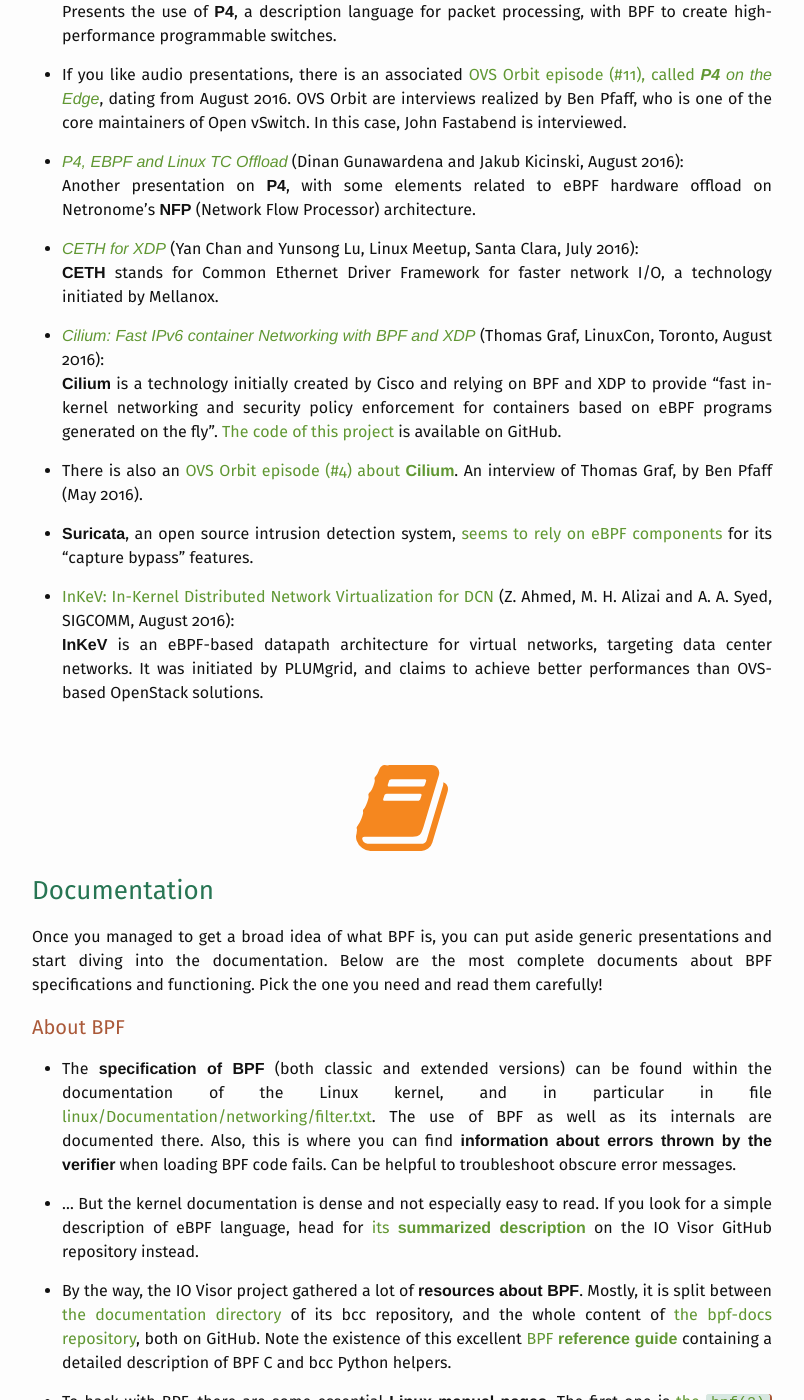
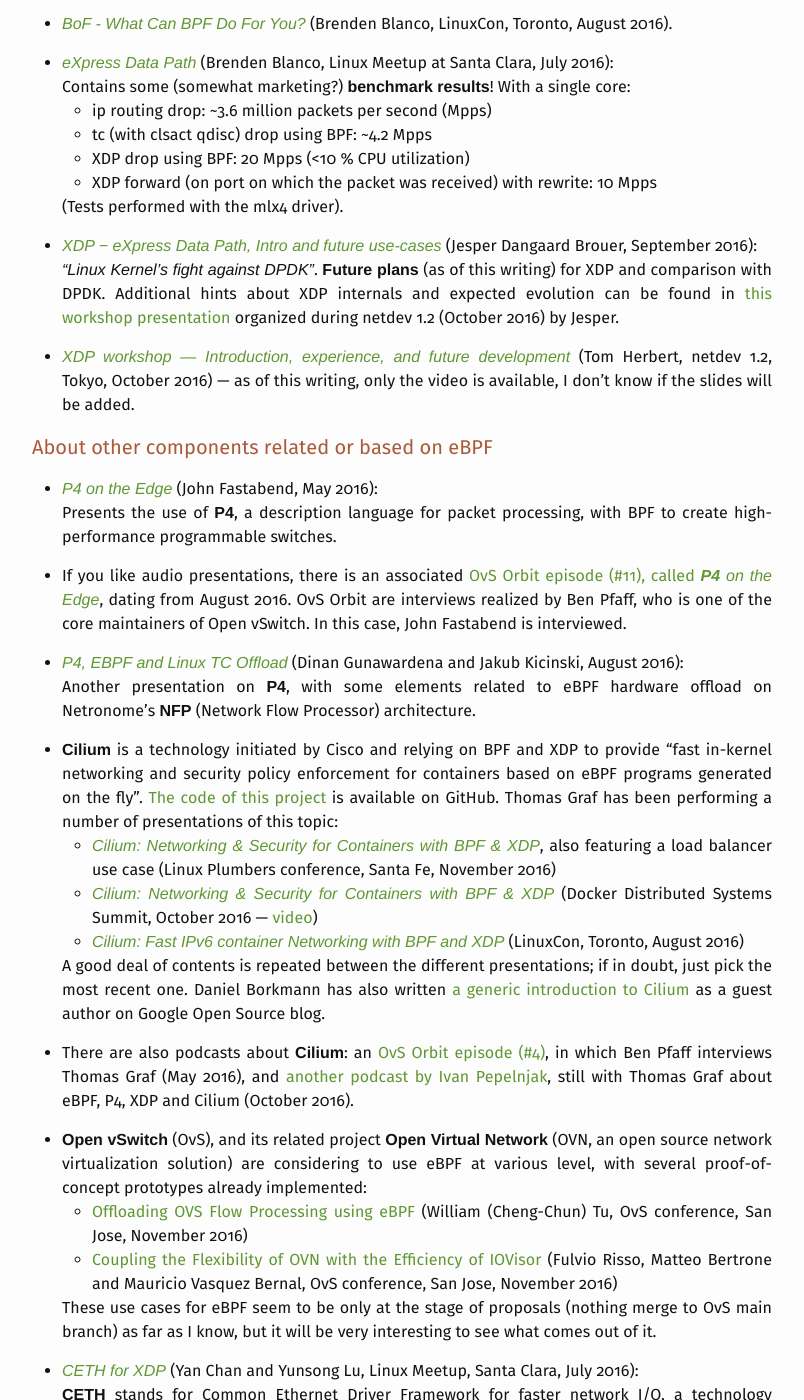
Before and after one commit to qmonnet/whirl-offload, a Jekyll site: the page built from _posts/2016-09-01-dive-into-bpf.md, in a window 1280 px wide and 1400 px high, scrolled down 3571 px. Shown: the whole window, without its empty margins (238-1042 px from the left). Built offline with Jekyll 4.4.1, drawn with Linux system fonts in a browser that asks for light colours; some web fonts are replaced; some of the changed text lies outside the part shown.

Commit message:
posts/BPF_resources: add several new references
Including:

* Presentations from netdev 1.2
* Presentations from OvS con
* Other miscellaneous references

Also, regroup talks on Cilium and tc + BPF into sublists.

```diff
--- a/_posts/2016-09-01-dive-into-bpf.md
+++ b/_posts/2016-09-01-dive-into-bpf.md
@@ -15,6 +15,8 @@
 
 * ToC
 {:toc}
+
+_~ [Updated](https://github.com/qmonnet/whirl-offload/commits/gh-pages/_posts/2016-09-01-dive-into-bpf.md) 2016-11-24 ~_
 
 # What is BPF?
 
@@ -119,17 +121,27 @@
 * [_Extending extended BPF_](https://lwn.net/Articles/603983/)
   (Jonathan Corbet, July 2014)
 
-BPF internals:
+**BPF internals**:
 
-* [_Linux tc and eBPF_](https://archive.fosdem.org/2016/schedule/event/ebpf/attachments/slides/1159/export/events/attachments/ebpf/slides/1159/ebpf.pdf)
-  (Daniel Borkmann, fosdem16, January 2016)
+* Daniel Borkmann has been doing an amazing work to present **the internals** of eBPF, in particular about **its use with tc**, through several talks and papers.
+    * [*Advanced programmability and recent updates with tc's cls_bpf*](http://netdevconf.org/1.2/session.html?daniel-borkmann)
+      (netdev 1.2, Tokyo, October 2016):<br />
+      Daniel provides details on eBPF, its use for tunneling and encapsulation,
+      direct packet access, and other features.
+    * [*cls_bpf/eBPF updates since netdev 1.1*](http://netdevconf.org/1.2/slides/oct5/07_tcws_daniel_borkmann_2016_tcws.pdf)
+      (netdev 1.2, Tokyo, October 2016, part of
+      [this tc workshop](http://netdevconf.org/1.2/session.html?jamal-tc-workshop))
+    * [*On getting tc classifier fully programmable with cls_bpf*](http://www.netdevconf.org/1.1/proceedings/slides/borkmann-tc-classifier-cls-bpf.pdf)
+      (netdev 1.1, Sevilla, February 2016):<br />
+      After introducing eBPF, this presentation provides insights on many
+      internal BPF mechanisms (map management, tail calls, verifier). A
+      must-read! For the most ambitious,
+      [the full paper is available here](http://www.netdevconf.org/1.1/proceedings/papers/On-getting-tc-classifier-fully-programmable-with-cls-bpf.pdf).
+    * [_Linux tc and eBPF_](https://archive.fosdem.org/2016/schedule/event/ebpf/attachments/slides/1159/export/events/attachments/ebpf/slides/1159/ebpf.pdf)
+      (fosdem16, January 2016)
 
-* [*On getting tc classifier fully programmable with cls_bpf*](http://www.netdevconf.org/1.1/proceedings/slides/borkmann-tc-classifier-cls-bpf.pdf)
-  (Daniel Borkmann, netdev 1.1, Sevilla, February 2016):<br />
-  After introducing eBPF, this presentation provides insights on many **internal
-  BPF mechanisms** (map management, tail calls, verifier). A must-read! For the
-  most ambitious,
-  [the full paper is available here](http://www.netdevconf.org/1.1/proceedings/papers/On-getting-tc-classifier-fully-programmable-with-cls-bpf.pdf).
+  These presentations are probably one of the best sources of documentation to
+  understand the design and implementation of internal mechanisms of eBPF.
 
 The [**IO Visor blog**](https://www.iovisor.org/resources/blog) has some
 interesting technical articles about BPF. Some of them contain a bit of
@@ -155,11 +167,19 @@
 
 Introducing BPF, but also presenting **generic concepts of Linux networking**:
 
+* [_Linux Networking Explained_](http://www.slideshare.net/ThomasGraf5/linux-networking-explained)
+  (Thomas Graf, LinuxCon, Toronto, August 2016)
+
 * [_Kernel Networking Walkthrough_](http://www.slideshare.net/ThomasGraf5/linuxcon-2015-linux-kernel-networking-walkthrough)
   (Thomas Graf, LinuxCon, Seattle, August 2015)
 
-* [_Linux Networking Explained_](http://www.slideshare.net/ThomasGraf5/linux-networking-explained)
-  (Thomas Graf, LinuxCon, Toronto, August 2016)
+**Hardware offload**:
+
+* eBPF with tc or XDP supports hardware offload, starting with Linux kernel
+  version 4.9 and introduced by Netronome. Here is a presentation about this
+  feature:<br />
+  [eBPF/XDP hardware offload to SmartNICs](http://netdevconf.org/1.2/session.html?jakub-kicinski)
+  (Jakub Kicinski and Nic Viljoen, netdev 1.2, Tokyo, October 2016)
 
 About **cBPF**:
 
@@ -198,7 +218,14 @@
 * [_XDP − eXpress Data Path, Intro and future use-cases_](http://people.netfilter.org/hawk/presentations/xdp2016/xdp_intro_and_use_cases_sep2016.pdf)
   (Jesper Dangaard Brouer, September 2016):<br />
   _“Linux Kernel’s fight against DPDK”_. **Future plans** (as of this writing)
-  for XDP and comparison with DPDK.
+  for XDP and comparison with DPDK. Additional hints about XDP internals and
+  expected evolution can be found in
+  [this workshop presentation](http://netdevconf.org/1.2/session.html?jesper-performance-workshop)
+  organized during netdev 1.2 (October 2016) by Jesper.
+
+* [_XDP workshop — Introduction, experience, and future development_](http://netdevconf.org/1.2/session.html?herbert-xdp-workshop)
+  (Tom Herbert, netdev 1.2, Tokyo, October 2016) — as of this writing, only the
+  video is available, I don't know if the slides will be added.
 
 ### About other components related or based on eBPF
 
@@ -208,8 +235,8 @@
   with BPF to create high-performance programmable switches.
 
 * If you like audio presentations, there is an associated
-  [OVS Orbit episode (#11), called _**P4** on the Edge_](https://ovsorbit.benpfaff.org/#e11),
-  dating from August 2016. OVS Orbit are interviews realized by Ben Pfaff, who
+  [OvS Orbit episode (#11), called _**P4** on the Edge_](https://ovsorbit.benpfaff.org/#e11),
+  dating from August 2016. OvS Orbit are interviews realized by Ben Pfaff, who
   is one of the core maintainers of Open vSwitch. In this case, John Fastabend
   is interviewed.
 
@@ -218,32 +245,62 @@
   Another presentation on **P4**, with some elements related to eBPF hardware
   offload on Netronome's **NFP** (Network Flow Processor) architecture.
 
+* **Cilium** is a technology initiated by Cisco and relying on BPF and XDP to
+  provide “fast in-kernel networking and security policy enforcement for
+  containers based on eBPF programs generated on the fly”.
+  [The code of this project](https://github.com/cilium/cilium)
+  is available on GitHub. Thomas Graf has been performing a number of
+  presentations of this topic:
+    * [_Cilium: Networking & Security for Containers with BPF & XDP_](http://www.slideshare.net/ThomasGraf5/clium-container-networking-with-bpf-xdp),
+      also featuring a load balancer use case
+      (Linux Plumbers conference, Santa Fe, November 2016)
+    * [_Cilium: Networking & Security for Containers with BPF & XDP_](http://www.slideshare.net/Docker/cilium-bpf-xdp-for-containers-66969823)
+      (Docker Distributed Systems Summit, October 2016 —
+      [video](https://www.youtube.com/watch?v=TnJF7ht3ZYc&list=PLkA60AVN3hh8oPas3cq2VA9xB7WazcIgs))
+    * [_Cilium: Fast IPv6 container Networking with BPF and XDP_](http://www.slideshare.net/ThomasGraf5/cilium-fast-ipv6-container-networking-with-bpf-and-xdp)
+      (LinuxCon, Toronto, August 2016)
+
+  A good deal of contents is repeated between the different presentations; if
+  in doubt, just pick the most recent one. Daniel Borkmann has also written
+  [a generic introduction to Cilium](https://opensource.googleblog.com/2016/11/cilium-networking-and-security.html)
+  as a guest author on Google Open Source blog.
+
+* There are also podcasts about **Cilium**: an
+  [OvS Orbit episode (#4)](https://ovsorbit.benpfaff.org/),
+  in which Ben Pfaff interviews Thomas Graf (May 2016), and
+  [another podcast by Ivan Pepelnjak](http://blog.ipspace.net/2016/10/fast-linux-packet-forwarding-with.html),
+  still with Thomas Graf about eBPF, P4, XDP and Cilium (October 2016).
+
+* **Open vSwitch** (OvS), and its related project **Open Virtual Network**
+  (OVN, an open source network virtualization solution) are considering to use
+  eBPF at various level, with several proof-of-concept prototypes already
+  implemented:<br >
+    * [Offloading OVS Flow Processing using eBPF](http://openvswitch.org/support/ovscon2016/7/1120-tu.pdf)
+      (William (Cheng-Chun) Tu, OvS conference, San Jose, November 2016)
+    * [Coupling the Flexibility of OVN with the Efficiency of IOVisor](http://openvswitch.org/support/ovscon2016/7/1245-bertrone.pdf)
+      (Fulvio Risso, Matteo Bertrone and Mauricio Vasquez Bernal, OvS
+      conference, San Jose, November 2016)
+
+  These use cases for eBPF seem to be only at the stage of proposals (nothing
+  merge to OvS main branch) as far as I know, but it will be very interesting
+  to see what comes out of it.
+
 * [_CETH for XDP_](http://www.slideshare.net/IOVisor/ceth-for-xdp-linux-meetup-santa-clara-july-2016)
   (Yan Chan and Yunsong Lu, Linux Meetup, Santa Clara, July 2016):<br />
   **CETH** stands for Common Ethernet Driver Framework for faster network I/O,
   a technology initiated by Mellanox.
 
-* [_Cilium: Fast IPv6 container Networking with BPF and XDP_](http://www.slideshare.net/ThomasGraf5/cilium-fast-ipv6-container-networking-with-bpf-and-xdp)
-  (Thomas Graf, LinuxCon, Toronto, August 2016):<br />
-  **Cilium** is a technology initially created by Cisco and relying on BPF and
-  XDP to provide “fast in-kernel networking and security policy enforcement for
-  containers based on eBPF programs generated on the fly”.
-  [The code of this project](https://github.com/cilium/cilium)
-  is available on GitHub.
-
-* There is also an
-  [OVS Orbit episode (#4) about **Cilium**](https://ovsorbit.benpfaff.org/).
-  An interview of Thomas Graf, by Ben Pfaff (May 2016).
-
 * **Suricata**, an open source intrusion detection system,
   [seems to rely on eBPF components](https://www.stamus-networks.com/2016/09/28/suricata-bypass-feature/)
-  for its “capture bypass” features.
+  for its “capture bypass” features:<br />
+  [_The adventures of a Suricate in eBPF land_](http://netdevconf.org/1.2/slides/oct6/10_suricata_ebpf.pdf)
+  (Éric Leblond, netdev 1.2, Tokyo, October 2016)
 
 * [InKeV: In-Kernel Distributed Network Virtualization for DCN](https://github.com/iovisor/bpf-docs/blob/master/university/sigcomm-ccr-InKev-2016.pdf)
   (Z. Ahmed, M. H. Alizai and A. A. Syed, SIGCOMM, August 2016):<br />
   **InKeV** is an eBPF-based datapath architecture for virtual networks,
   targeting data center networks. It was initiated by PLUMgrid, and claims to
-  achieve better performances than OVS-based OpenStack solutions.
+  achieve better performances than OvS-based OpenStack solutions.
 
 <figure style="margin-top: 60px; margin-bottom: 20px;">
   <img src="{{ site.baseurl }}/img/icons/book.svg"/>
@@ -291,9 +348,11 @@
   reference for **using BPF with tc**, and includes some example commands and
   samples of code.
 
-* [A **list of BPF features per kernel version**][kernfeatures]
-  is available in bcc repository. Useful is you want to know the minimal kernel
-  version that is required to run a given feature.
+* [A **list of BPF features per kernel version**][kernfeatures] is available in
+  bcc repository. Useful is you want to know the minimal kernel version that is
+  required to run a given feature. I contributed and added the links to the
+  commits that introduced each feature, so you can also easily access the
+  commit logs from there.
 
 [filter.txt]: https://www.kernel.org/doc/Documentation/networking/filter.txt
 [refguide]: https://github.com/iovisor/bcc/blob/master/docs/reference_guide.md
@@ -323,6 +382,11 @@
   itself: the package contains [some documentation](https://git.kernel.org/cgit/linux/kernel/git/shemminger/iproute2.git/tree/doc),
   including some files that helped me understand better
   [the functioning of **tc's actions**](https://git.kernel.org/cgit/linux/kernel/git/shemminger/iproute2.git/tree/doc/actions).
+
+* Not exactly documentation: there was
+  [a workshop about several tc features](http://netdevconf.org/1.2/session.html?jamal-tc-workshop)
+  (including filtering, BPF, tc offload, …) organized by Jamal Hadi Salim
+  during the netdev 1.2 conference (October 2016).
 
 * Bonus information—If you use `tc` a lot, here are some good news: I [wrote a
   bash completion
@@ -551,17 +615,27 @@
 can be used as alternatives to the C subset and (in the case of Lua) to the
 Python tools.
 
+### LLVM backend
+
+The BPF backend used by clang / LLVM for compiling C into eBPF was added to the
+LLVM sources in
+[this commit](https://reviews.llvm.org/D6494)
+(and can also be accessed on
+[the GitHub mirror](https://github.com/llvm-mirror/llvm/commit/4fe85c75482f9d11c5a1f92a1863ce30afad8d0d).
+
 ### Commit logs
 
-As stated earlier, do not hesitate to have a look at the commit log that introduced a particular
-BPF feature if you want to have more information about it. You can search the
-logs in many places, such as on
+As stated earlier, do not hesitate to have a look at the commit log that
+introduced a particular BPF feature if you want to have more information about
+it. You can search the logs in many places, such as on
 [git.kernel.org](https://git.kernel.org/cgit/linux/kernel/git/torvalds/linux.git),
 [on GitHub](https://github.com/torvalds/linux), or on your local
 repository if you have cloned it. If you are not familiar with git, try things
 like `git blame <file>` to see what commit introduced a particular line of
 code, then `git show <commit>` to have details (or search by keyword in `git
-log` results, but this may be tedious).
+log` results, but this may be tedious). See also [the list of eBPF features per
+kernel version][kernfeatures] on bcc repository, that links to relevant
+commits.
 
 <figure style="margin-top: 60px; margin-bottom: 20px;">
   <img src="{{ site.baseurl }}/img/icons/wand.svg"/>
```
